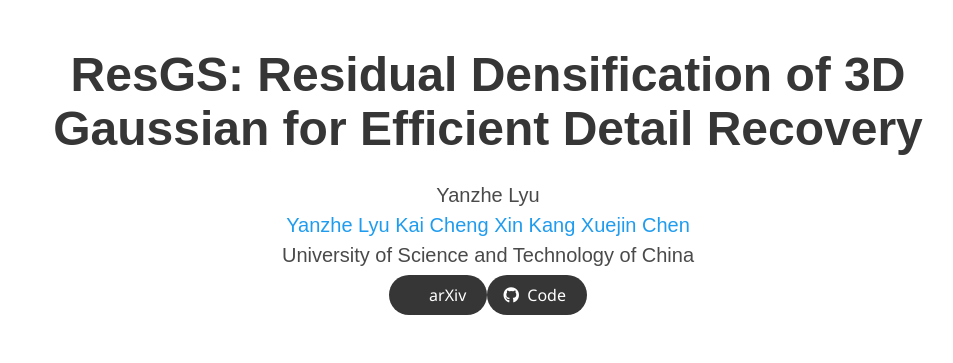
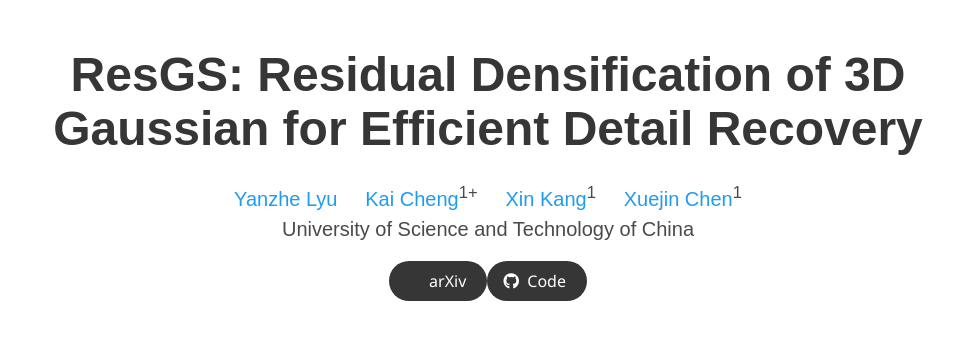
Before and after one commit to Lyuyz5440/resgs.github.io, a plain HTML site: page index.html in a window 1280 px wide. Shown: the top 363 px of the page, without its empty margins (152-1105 px from the left). Drawn offline with nearby package versions, Linux system fonts and the light colour scheme; grey boxes are pictures that could not be loaded; some icons are missing; a web font is replaced by a local one.

Commit message:
Update index.html

```diff
--- a/index.html
+++ b/index.html
@@ -54,16 +54,15 @@
           <div class="column has-text-centered">
             <h1 class="title is-1 publication-title">ResGS: Residual Densification of 3D Gaussian for Efficient Detail Recovery</h1>
             <div class="is-size-5 publication-authors">
-              <!-- Paper authors -->
               <span class="author-block">
-                <p>Yanzhe Lyu</p>
-                <a href="https://lyuyz5440.github.io/">Yanzhe Lyu</a>
+                <a href="https://lyuyz5440.github.io/">Yanzhe Lyu</a></span>&nbsp;&nbsp;&nbsp;&nbsp;
               <span class="author-block">
-                  <a href="https://cklibra.github.io/">Kai Cheng</a>
+                <a href="https://cklibra.github.io/">Kai Cheng</a><sup>1+</sup>
+              </span>&nbsp;&nbsp;&nbsp;&nbsp;
               <span class="author-block">
-                    <a href="THIRD AUTHOR PERSONAL LINK">Xin Kang</a>
+                <a href="">Xin Kang</a><sup>1</sup></span>&nbsp;&nbsp;&nbsp;&nbsp;
               <span class="author-block">
-                      <a href="http://staff.ustc.edu.cn/~xjchen99/">Xuejin Chen</a>
+                <a href="http://staff.ustc.edu.cn/~xjchen99/">Xuejin Chen</a><sup>1</sup>
               </span>
             </div>
 
@@ -72,7 +71,9 @@
 <!--                     <span class="eql-cntrb"><small><br><sup>*</sup>Indicates Equal Contribution</small></span> -->
             </div>
 
-                  <!-- ArXiv abstract Link -->
+            <div class="column has-text-centered">
+              <div class="publication-links">
+                <!-- PDF Link. -->
                 <span class="link-block">
                   <a href="https://arxiv.org/abs/2412.07494" target="_blank"
                   class="external-link button is-normal is-rounded is-dark">
@@ -81,20 +82,19 @@
                   </span>
                 <span>arXiv</span>
 
-                  <!-- Github link -->
+                <!-- Code Link. -->
                 <span class="link-block">
-                    <a href="https://github.com/Lyuyz5440/ResGS" target="_blank"
-                    class="external-link button is-normal is-rounded is-dark">
+                  <a href="https://github.com/Lyuyz5440/ResGS"
+                     class="external-link button is-normal is-rounded is-dark disabled">
                     <span class="icon">
                         <i class="fab fa-github"></i>
                     </span>
                     <span>Code</span>
                     </a>
                 </span>
+              </div>
 
 
-                </a>
-              </span>
             </div>
           </div>
         </div>
```
Lines whose indentation alone changed are shown as unchanged.
